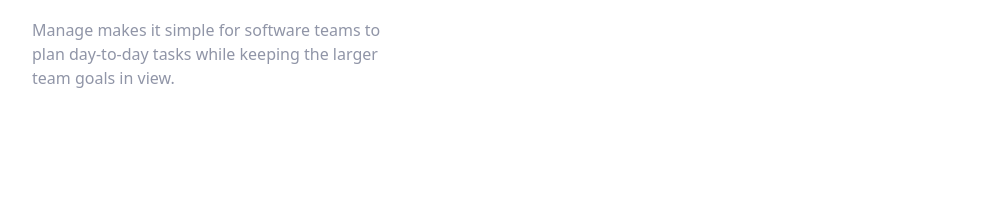
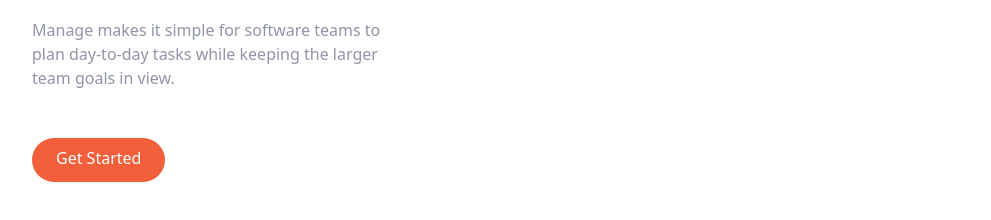
Before and after one commit to KudaMukucha/tailwind-landing-site, a website: page index.html in a window 1280 px wide. Shown: the part 320-540 px from the top of the page, without its empty margins (144-1135 px from the left). Drawn offline with Linux system fonts and the light colour scheme.

Commit message:
Hero Section Button

```diff
--- a/index.html
+++ b/index.html
@@ -42,6 +42,10 @@
                     Manage makes it simple for software teams to plan day-to-day tasks while keeping the larger team
                     goals in view.
                 </p>
+                <!--Hero Button-->
+                <div class="flex justify-center md:justify-start">
+                    <a href="" class="bg-brightRed p-3 px-6 pt-2  rounded-full baseline text-white hover:bg-brightRedLight">Get Started</a>
+                </div>
             </div>
     </div>
 </section>
```
Also changed, not shown: css/main.css.
